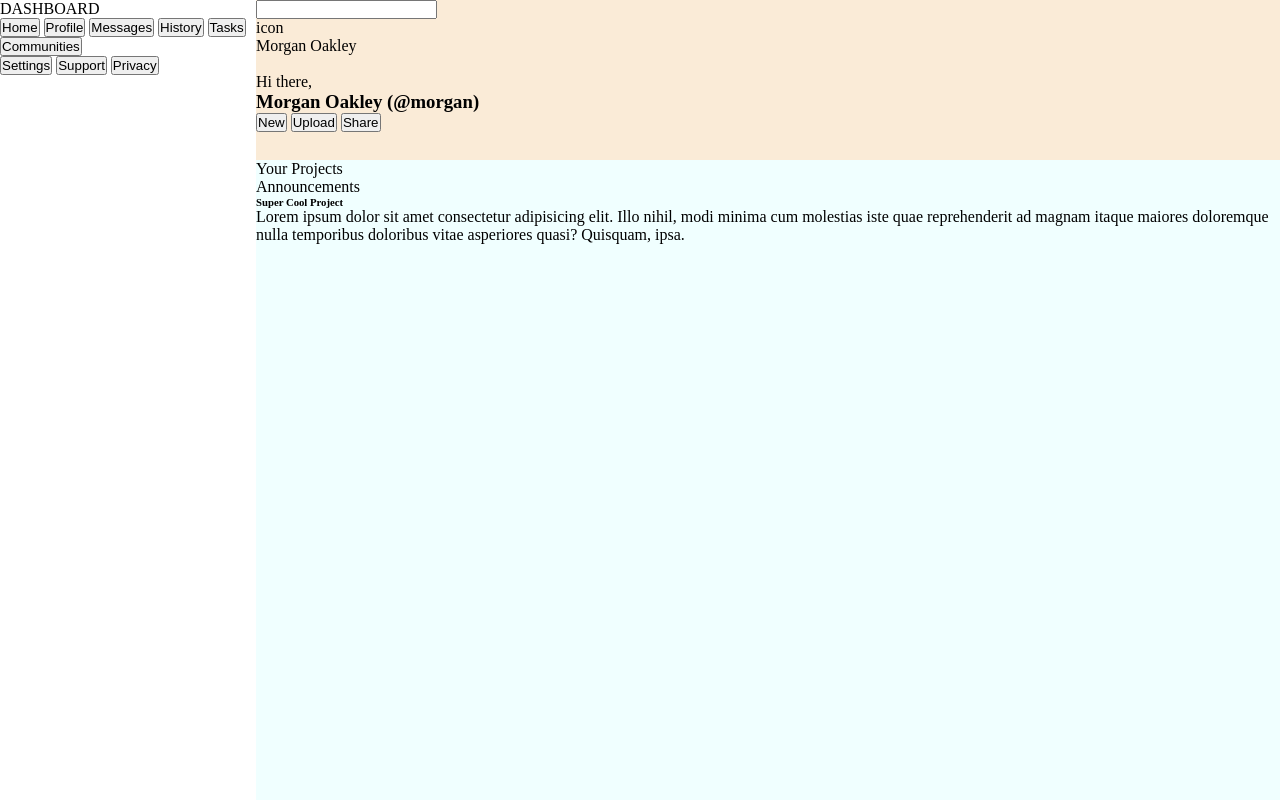
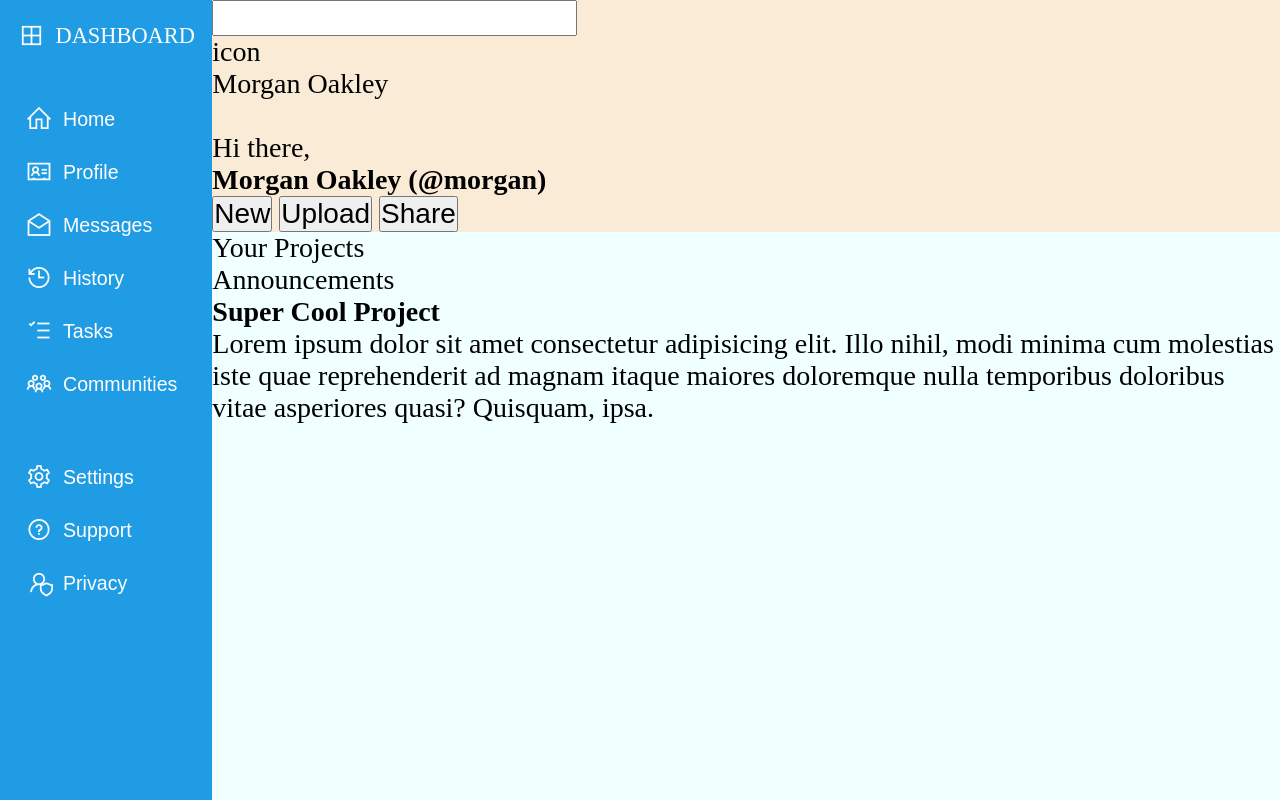
Before and after one commit to CJskii/admin-dashboard, a plain HTML site: page index.html in a window 1280 px wide. Shown: the top 800 px of the page. Drawn offline with nearby package versions, Linux system fonts and the light colour scheme.

Commit message:
navbar structure

```diff
--- a/assets/style.css
+++ b/assets/style.css
@@ -2,6 +2,7 @@
     margin: 0;
     padding: 0;
     box-sizing: border-box;
+    font-size: 28px;
 }
 
 .full-height{
@@ -11,7 +12,7 @@
 
 .container{
     display: grid;
-    grid-template-columns: 1fr 4fr;
+    grid-template-columns: .7fr 4fr;
     grid-template-rows: 1fr 4fr;
     grid-column-gap: 0px;
     grid-row-gap: 0px;
@@ -19,9 +20,60 @@
 
 .navi {
     grid-area: 1 / 1 / 3 / 2;
+    display: grid;
+    grid-template-rows: .1fr .3fr 1fr;
+    background-color: rgb(32, 156, 228);
+}
+
+.logo{
+    display: flex;
+    justify-content: center;
+    align-items: center;
+    font-size: .8rem;
+}
+
+.logo-container{
+    display: flex;
+    justify-content: center;
+    align-items: center;
+    gap: 10px;
+    color: white
+}
+
+.navi-links{
     display: flex;
     flex-direction: column;
+    gap: 10px;
+    justify-content: start;
+    align-items: center;
+    padding: 25px;
 }
+
+.navi-bot{
+    display: flex;
+    flex-direction: column;
+    gap: 10px;
+    justify-content: start;
+    align-items: center;
+    padding: 25px;
+}
+
+.button-box{
+    width: 100%;
+    display: flex;
+    justify-content: start;
+    align-items: center;
+    color: white;
+}
+
+.button-box>button{
+    padding: 10px;
+    font-size: .7rem;
+    background: transparent;
+    border: none;
+    color: white;
+}
+
 
 
 .header {
--- a/index.html
+++ b/index.html
@@ -6,24 +6,52 @@
     <meta name="viewport" content="width=device-width, initial-scale=1.0">
     <title>Admin Dashboard</title>
     <link rel="stylesheet" href="./assets/style.css">
+    <link rel="stylesheet" href="https://maxst.icons8.com/vue-static/landings/line-awesome/line-awesome/1.3.0/css/line-awesome.min.css">
 </head>
 <body>
     <div class="container full-height">
 
         <div class="navi">
+            <div class="logo-container">
+                <i class="las la-th-large"></i>
                 <div class="logo">DASHBOARD</div>
+            </div>
             <div class="navi-links">
+                <div class="button-box">
+                    <i class="las la-home"></i>
                     <button>Home</button>
+                </div>
+                <div class="button-box">
+                    <i class="las la-address-card"></i>
                     <button>Profile</button>
+                </div>
+                <div class="button-box">
+                    <i class="las la-envelope-open"></i>
                     <button>Messages</button>
+                </div>
+                <div class="button-box">
+                    <i class="las la-history"></i>
                     <button>History</button>
+                </div>
+                <div class="button-box">
+                    <i class="las la-tasks"></i>
                     <button>Tasks</button>
+                </div>
+                <div class="button-box">
+                    <i class="las la-users"></i>
                     <button>Communities</button>
                 </div>
+            </div>
             <div class="navi-bot">
-                <button>Settings</button>
-                <button>Support</button>
-                <button>Privacy</button>
+                <div class="button-box">
+                    <i class="las la-cog"></i>
+                    <button>Settings</button></div>
+                <div class="button-box">
+                    <i class="las la-question-circle"></i>
+                    <button>Support</button></div>
+                <div class="button-box">
+                    <i class="las la-user-shield"></i>
+                    <button>Privacy</button></div>
             </div>
         </div>
 
```
Lines whose indentation alone changed are shown as unchanged.
